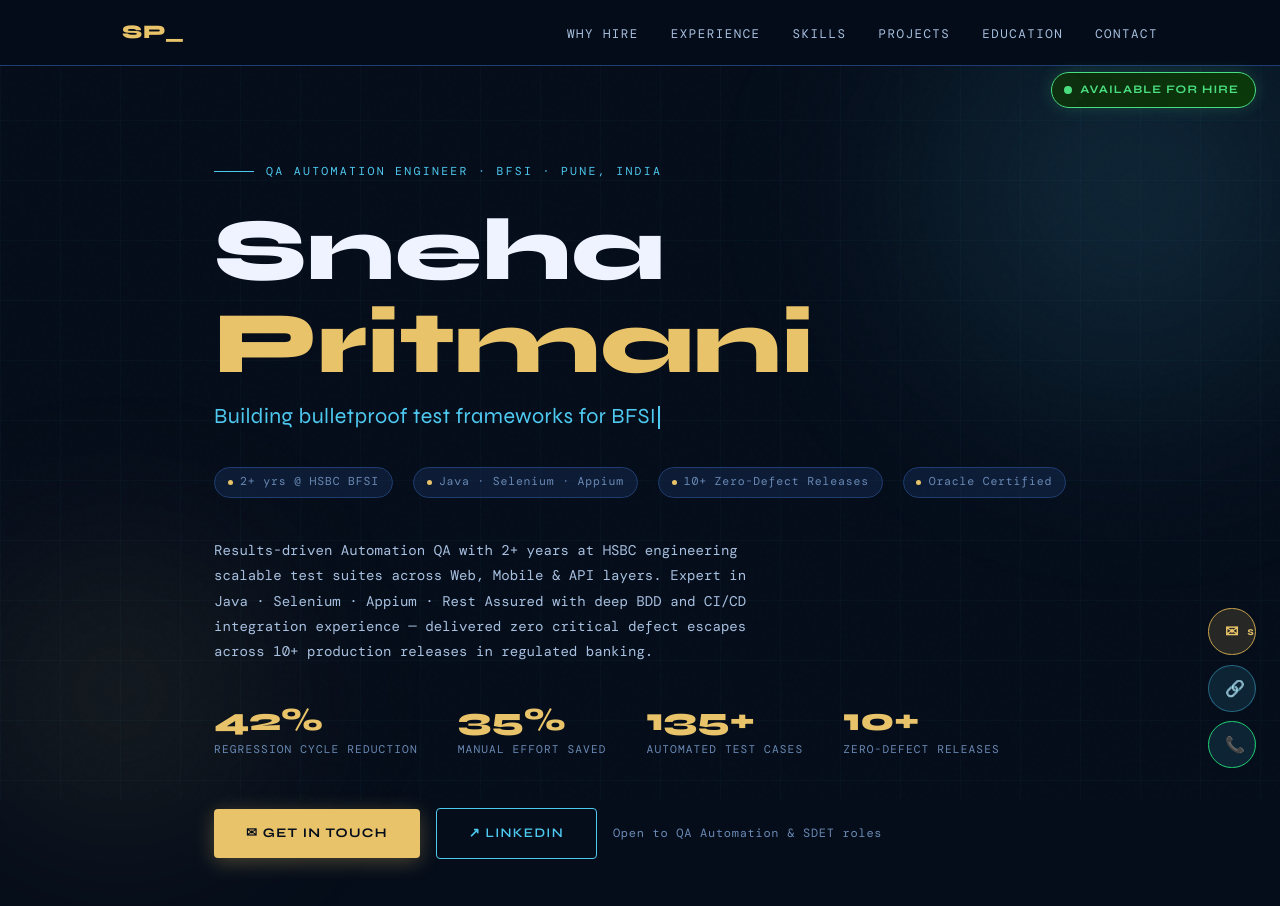
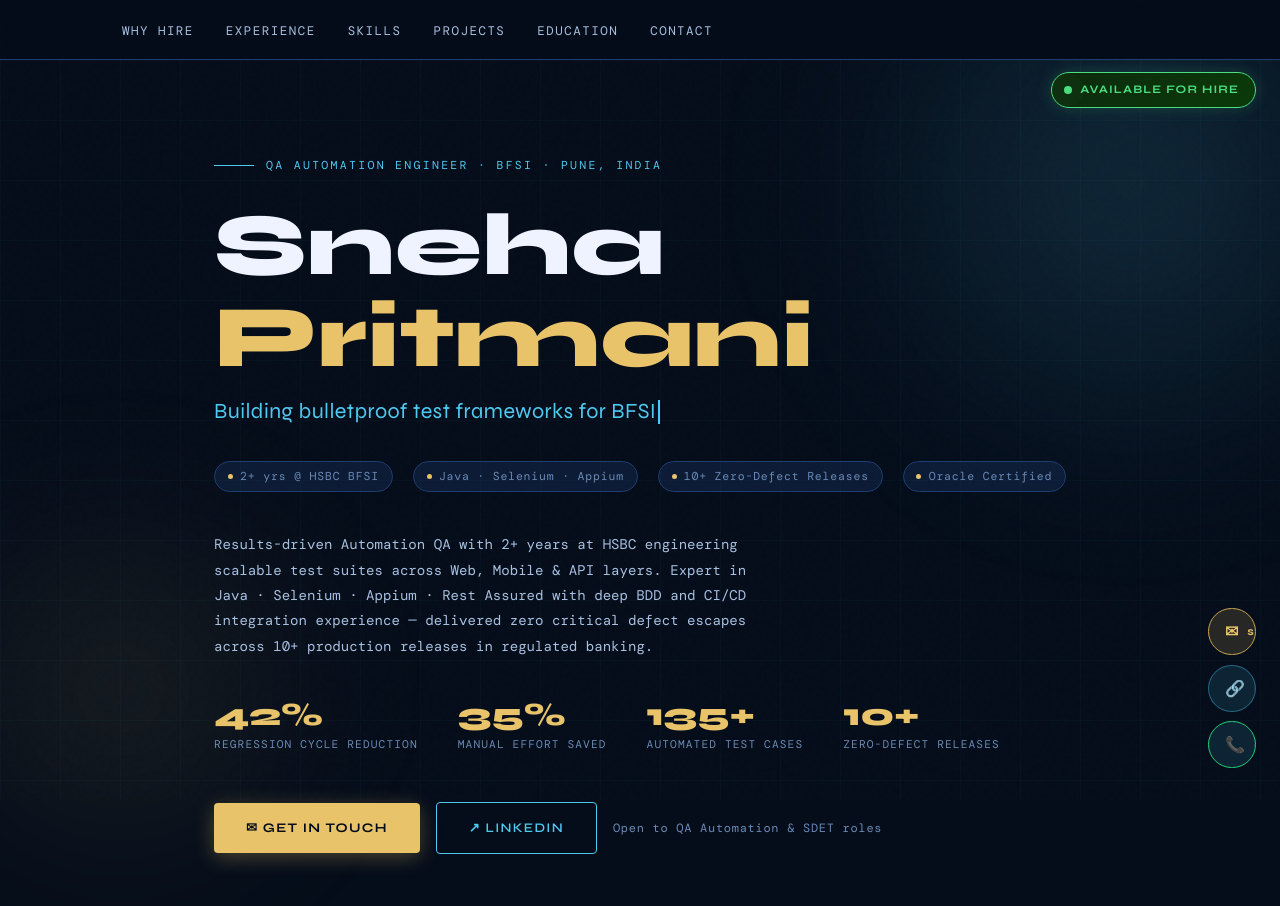
Before and after one commit to snehapritmani27/Sneha-Pritmani-Portfolio, a plain HTML site: page index.html in a window 1280 px wide. Shown: the top 906 px of the page. Drawn offline with nearby package versions, Linux system fonts and the light colour scheme; a web font is replaced by a local one.

Commit message:
Update index.html

```diff
--- a/index.html
+++ b/index.html
@@ -917,7 +917,6 @@
 <!-- NAV -->
 <nav>
   <div class="inner">
-    <a class="nav-logo" href="#">SP_</a>
     <ul class="nav-links">
       <li><a href="#value">Why Hire</a></li>
       <li><a href="#experience">Experience</a></li>
```
